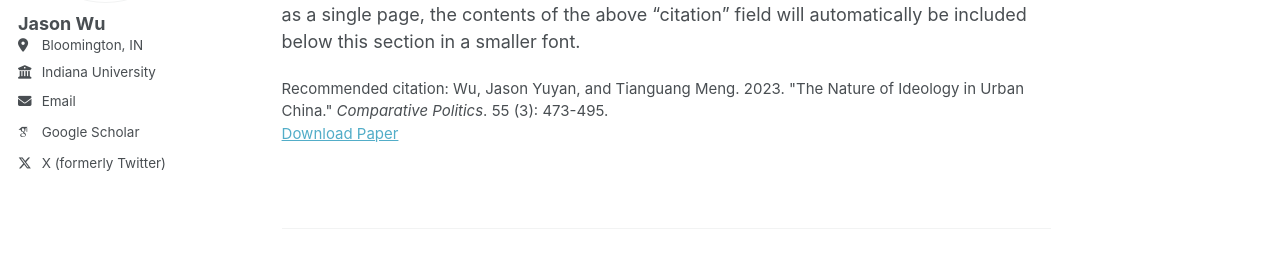
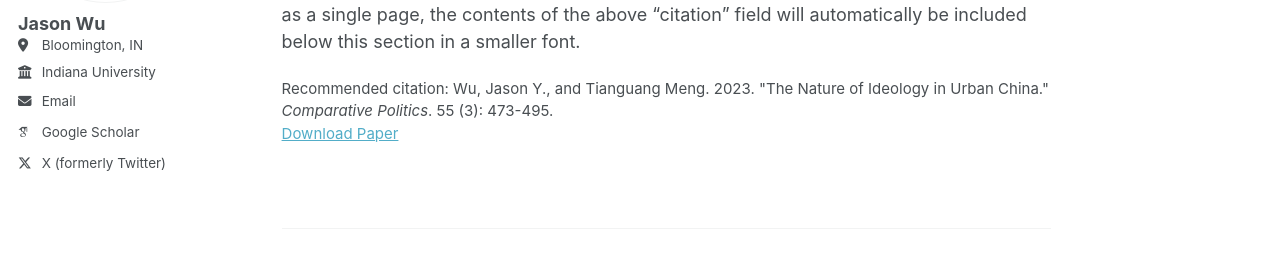
Before and after one commit to jasonyuyanwu/jasonyuyanwu.github.io, a Jekyll site: the page built from _publications/2023-04-01-the-nature-of-ideology-in-urban-china.md, in a window 1280 px wide and 1105 px high. Shown: the part 276-547 px from the top of the window. Built offline with Jekyll 4.4.1, drawn with Linux system fonts in a browser that asks for light colours; some web fonts are replaced; a script that is not in the unit is left out.

Commit message:
update publications

```diff
--- a/_publications/2023-04-01-the-nature-of-ideology-in-urban-china.md
+++ b/_publications/2023-04-01-the-nature-of-ideology-in-urban-china.md
@@ -9,6 +9,6 @@ venue: 'Comparative Politics'
 # slidesurl: 'http://academicpages.github.io/files/slides1.pdf'
 paperurl: 'http://jasonyuyanwu.github.io/files/the-nature-of-ideology-in-urban-china.pdf'
 # bibtexurl: 'http://academicpages.github.io/files/bibtex1.bib'
-citation: 'Wu, Jason Yuyan, and Tianguang Meng. 2023. &quot;The Nature of Ideology in Urban China.&quot; <i>Comparative Politics</i>. 55 (3): 473-495.'
+citation: 'Wu, Jason Y., and Tianguang Meng. 2023. &quot;The Nature of Ideology in Urban China.&quot; <i>Comparative Politics</i>. 55 (3): 473-495.'
 ---
 The contents above will be part of a list of publications, if the user clicks the link for the publication than the contents of section will be rendered as a full page, allowing you to provide more information about the paper for the reader. When publications are displayed as a single page, the contents of the above "citation" field will automatically be included below this section in a smaller font.
```
Also changed, not shown: _publications/2019-04-01-a-spatial-valence-model-of-political-participation-in-china.md (+1 -1 lines), _publications/2019-12-01-the-long-term-impact-of-mobilization-and-repression-on-political-trust.md (added, +14 -0 lines), _publications/2023-06-01-categorical-confusion-ideological-labels-in-china.md (+1 -1 lines).
